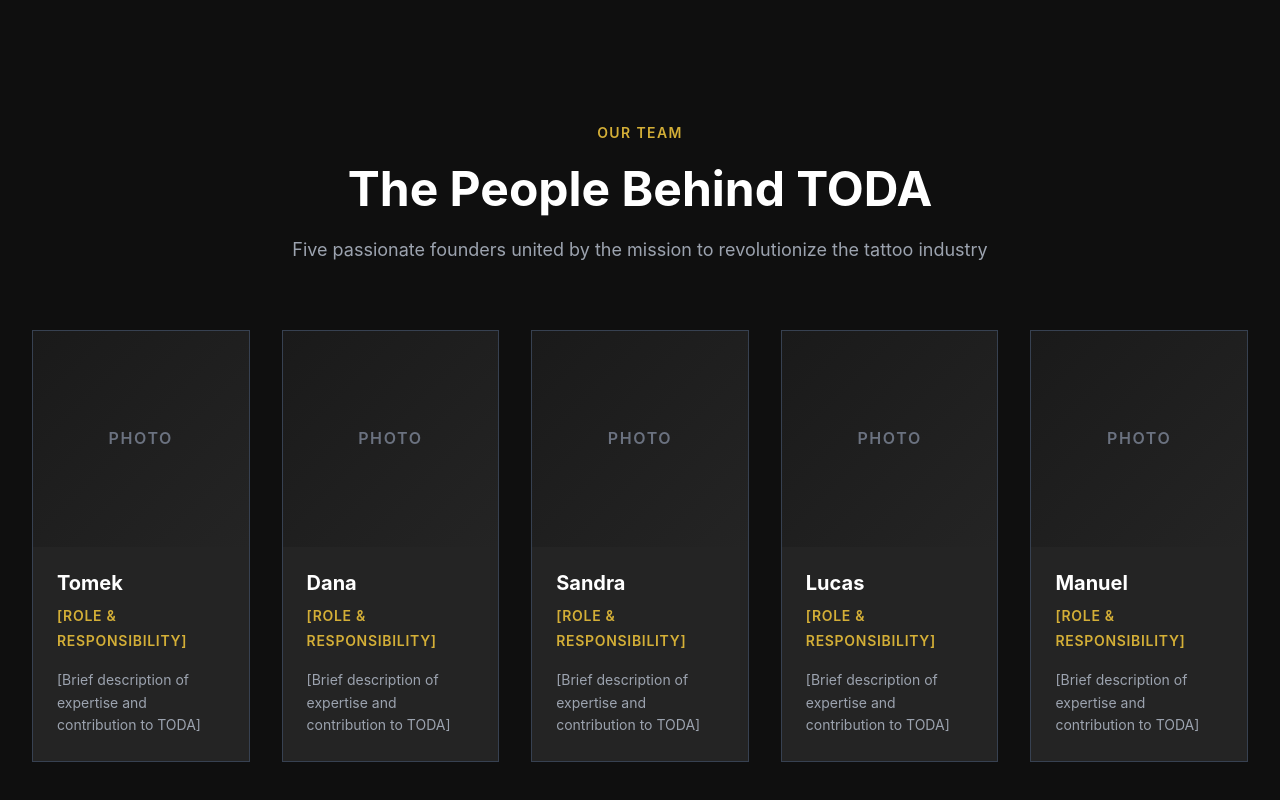
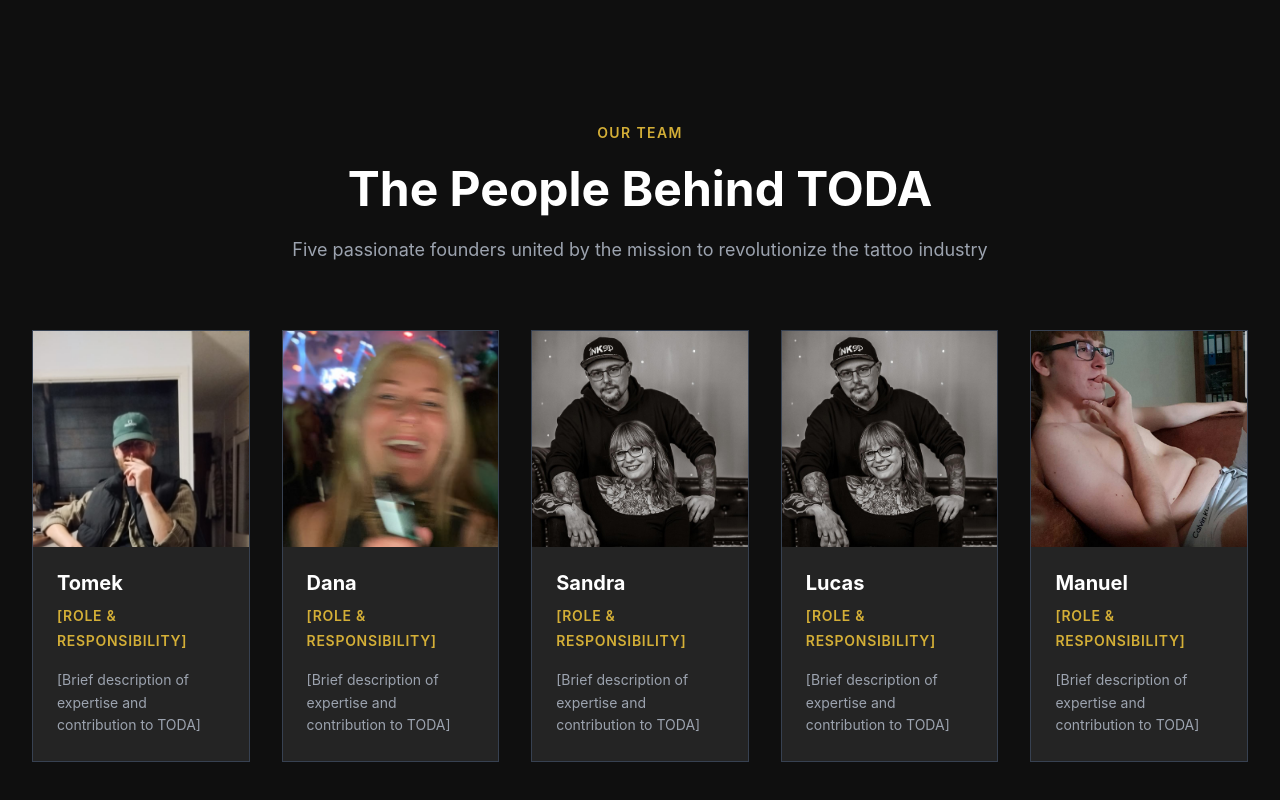
Before and after one commit to ManLi97/TODA-BusinessPitch, a plain HTML site: page index.html in a window 1280 px wide. Shown: the part 9774-10574 px from the top of the page. Drawn offline with Linux system fonts and the light colour scheme.

Commit message:
Absolut seriöse team-bilder hinzugefügt

```diff
--- a/index.html
+++ b/index.html
@@ -397,9 +397,7 @@
             <div class="team-grid">
                 <div class="team-card">
                     <div class="team-photo">
-                        <div class="placeholder-image">
-                            <span class="placeholder-text">Photo</span>
-                        </div>
+                        <img src="Teambilder/team-tomek.jpg.jpg" alt="Tomek" class="photo-adjust-top">
                     </div>
                     <div class="team-info">
                         <h3 class="team-name">Tomek</h3>
@@ -409,9 +407,7 @@
                 </div>
                 <div class="team-card">
                     <div class="team-photo">
-                        <div class="placeholder-image">
-                            <span class="placeholder-text">Photo</span>
-                        </div>
+                        <img src="Teambilder/team-dana.jpg.png" alt="Dana">
                     </div>
                     <div class="team-info">
                         <h3 class="team-name">Dana</h3>
@@ -421,9 +417,7 @@
                 </div>
                 <div class="team-card">
                     <div class="team-photo">
-                        <div class="placeholder-image">
-                            <span class="placeholder-text">Photo</span>
-                        </div>
+                        <img src="Teambilder/team-sandra-lucas.jpg.png" alt="Sandra and Lucas">
                     </div>
                     <div class="team-info">
                         <h3 class="team-name">Sandra</h3>
@@ -433,9 +427,7 @@
                 </div>
                 <div class="team-card">
                     <div class="team-photo">
-                        <div class="placeholder-image">
-                            <span class="placeholder-text">Photo</span>
-                        </div>
+                        <img src="Teambilder/team-sandra-lucas.jpg.png" alt="Sandra and Lucas">
                     </div>
                     <div class="team-info">
                         <h3 class="team-name">Lucas</h3>
@@ -445,9 +437,7 @@
                 </div>
                 <div class="team-card">
                     <div class="team-photo">
-                        <div class="placeholder-image">
-                            <span class="placeholder-text">Photo</span>
-                        </div>
+                        <img src="Teambilder/team-manuel.jpg.jpg" alt="Manuel">
                     </div>
                     <div class="team-info">
                         <h3 class="team-name">Manuel</h3>
--- a/styles.css
+++ b/styles.css
@@ -938,6 +938,17 @@
     overflow: hidden;
 }
 
+.team-photo img {
+    width: 100%;
+    height: 100%;
+    object-fit: cover;
+    object-position: center;
+}
+
+.team-photo img.photo-adjust-top {
+    object-position: center top;
+}
+
 .team-photo .placeholder-image {
     height: 100%;
     min-height: auto;
```
Also changed, not shown: Teambilder/team-dana.jpg.png (added), Teambilder/team-manuel.jpg.jpg (added), Teambilder/team-sandra-lucas.jpg.png (added), Teambilder/team-tomek.jpg.jpg (added).
